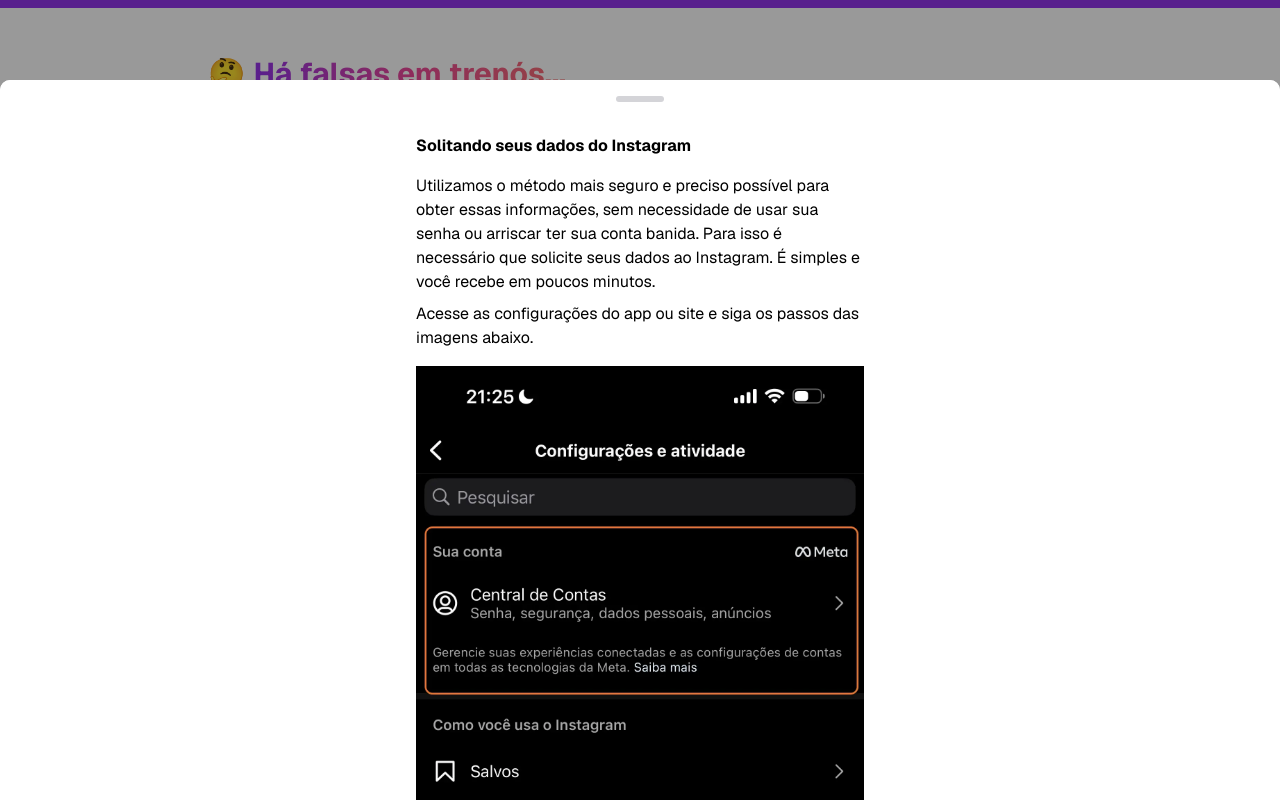
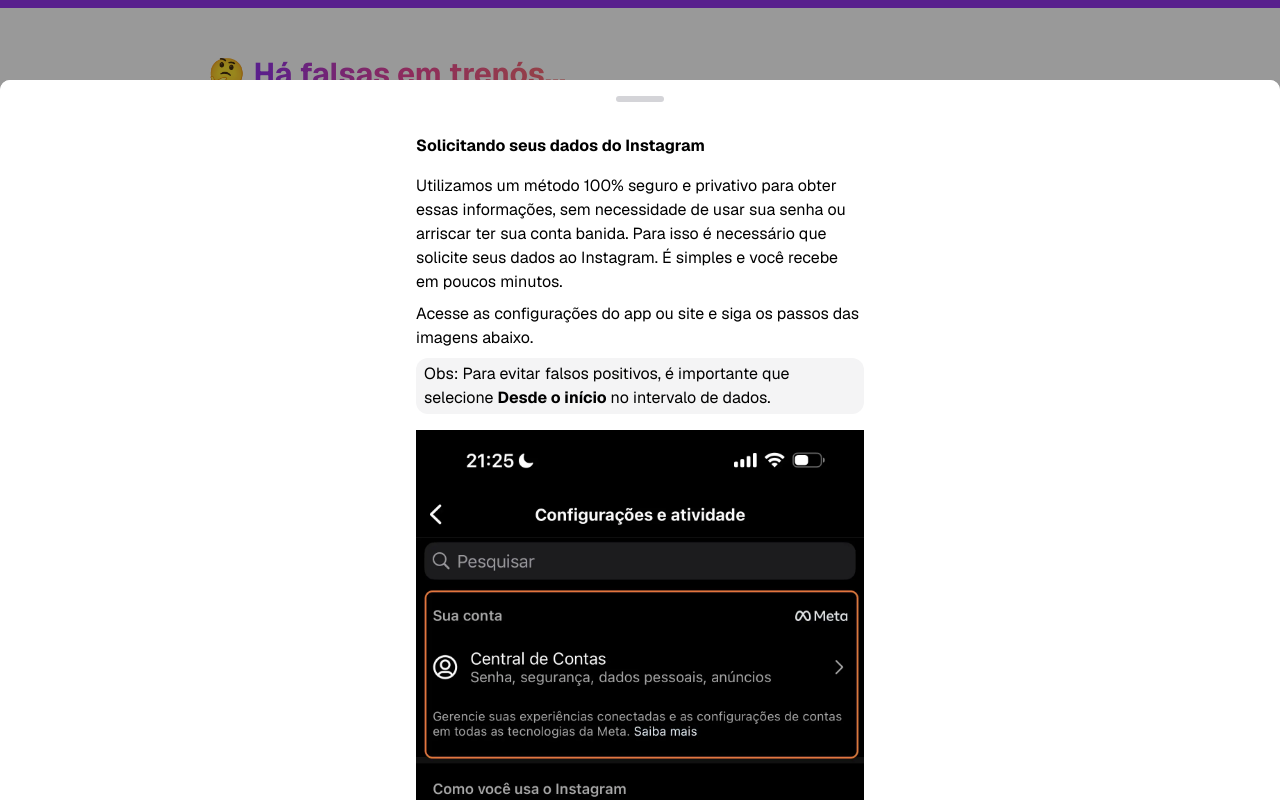
Before and after one commit to evertjr/insta-detractors, a Next.js app: page / in a window 1280 px wide. Both pictures are taken after a click on the button "Como conseguir esse arquivo?". Built offline with nearby package versions, Linux system fonts and the light colour scheme.

Commit message:
ajuste texto

```diff
--- a/src/app/_components/InstaDetractors.tsx
+++ b/src/app/_components/InstaDetractors.tsx
@@ -162,19 +162,26 @@
                     <div className="mx-auto w-12 h-1.5 flex-shrink-0 rounded-full bg-zinc-300 mb-8" />
                     <div className="max-w-md mx-auto">
                       <Drawer.Title className="font-bold mb-4">
-                        Solitando seus dados do Instagram
+                        Solicitando seus dados do Instagram
                       </Drawer.Title>
+                      <div className="flex flex-col gap-2">
                         <p>
-                        Utilizamos o método mais seguro e preciso possível para
+                          Utilizamos um método 100% seguro e privativo para
                           obter essas informações, sem necessidade de usar sua
                           senha ou arriscar ter sua conta banida. Para isso é
                           necessário que solicite seus dados ao Instagram. É
                           simples e você recebe em poucos minutos.
                         </p>
-                      <p className="mt-2">
-                        Acesse as configurações do app ou site e siga os passos
-                        das imagens abaixo.
+                        <p>
+                          Acesse as configurações do app ou site e siga os
+                          passos das imagens abaixo.
                         </p>
+                        <p className="bg-zinc-100 rounded-xl px-2 py-1">
+                          Obs: Para evitar falsos positivos, é importante que
+                          selecione <strong>Desde o início</strong> no intervalo
+                          de dados.
+                        </p>
+                      </div>
                       <ul className="mt-4">
                         {Array.from({ length: 8 }, (_, i) => i + 1).map(
                           (num) => (
```
Lines whose indentation alone changed are shown as unchanged.
